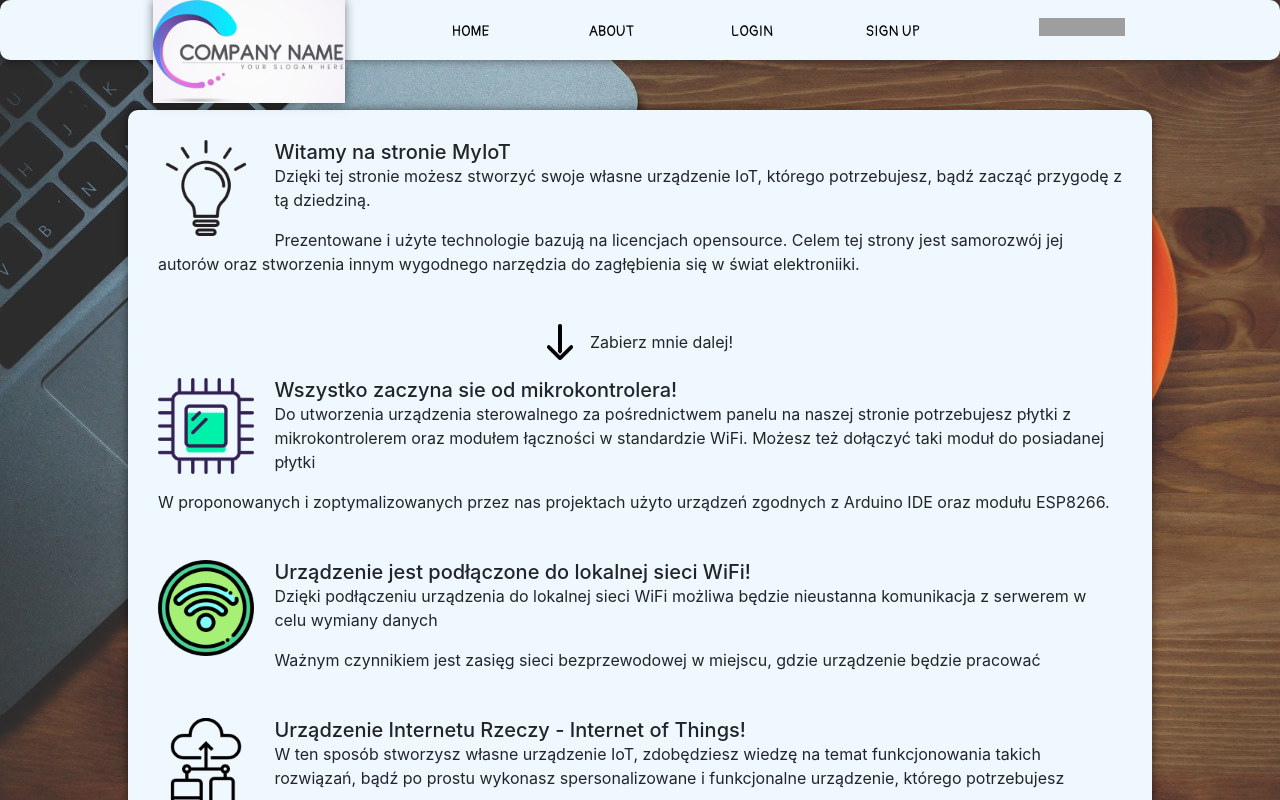
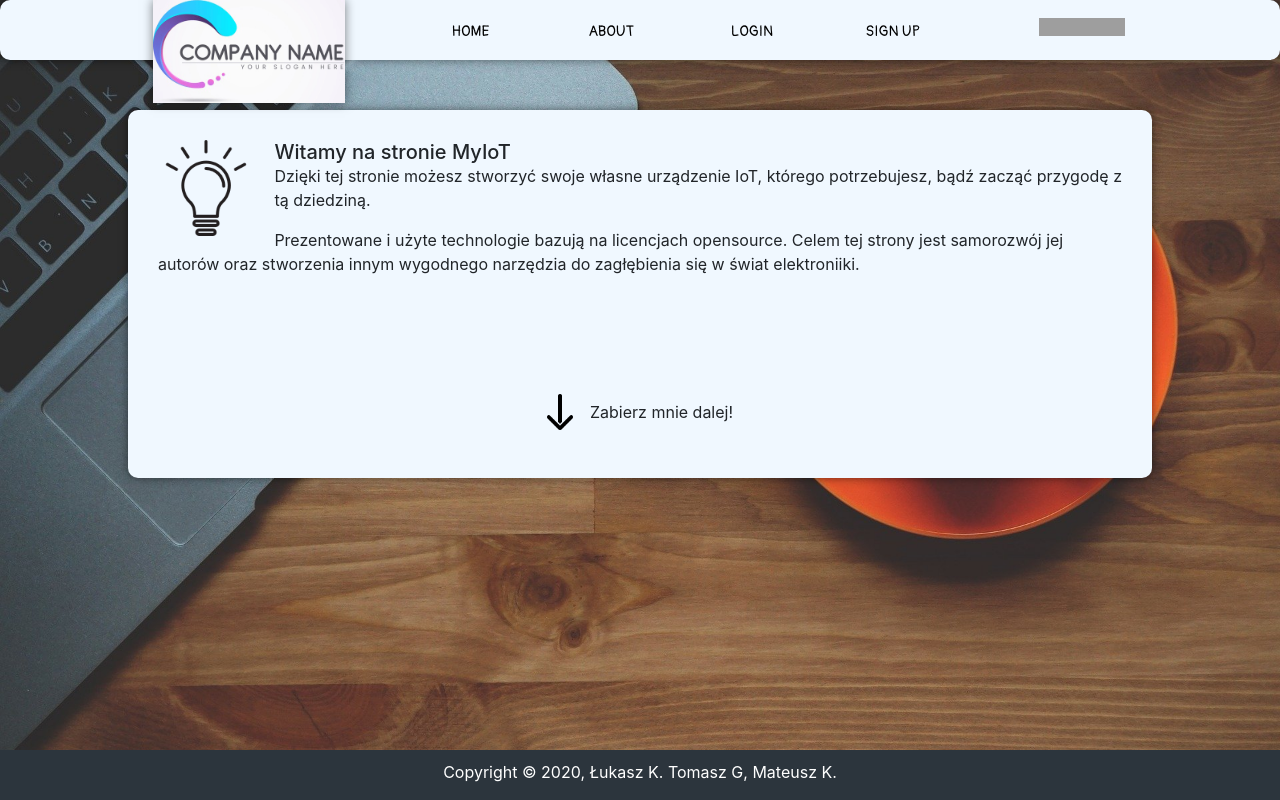
Before and after one commit to matizkata/MyIoT, a Vue app in the folder myiot/: page / in a window 1280 px wide. Shown: the top 800 px of the page. Built offline with nearby package versions, Linux system fonts and the light colour scheme; grey boxes are pictures that could not be loaded.

Commit message:
Dodano strone home oraz wysuwanie i chowanie zawartosci onClick, pozostało odwrocic strzalke po wysunieciu

```diff
--- a/myiot/src/components/homeWindow.vue
+++ b/myiot/src/components/homeWindow.vue
@@ -9,10 +9,9 @@
           <p>Prezentowane i użyte technologie bazują na licencjach opensource. Celem tej strony jest samorozwój jej autorów oraz stworzenia innym wygodnego narzędzia do zagłębienia się w świat elektroniiki.</p>
         </div>
      </div>
-     <div class="slideDownArrow">
-        <img class="arrowIcon" src="/images/down.png">
-        <div class="itemText"><p>Zabierz mnie dalej!</p></div>
-     </div>
+
+
+      <div class="homeContents" v-bind:class="{contentIsVisible:isVisible}">
         <div class="homeItem">
             <img class="itemIcon" src="/images/chip.png">
             <div class="itemText">
@@ -54,12 +53,24 @@
             </div>
         </div>
       </div>
+      <div class="slideDownArrow" v-on:click="isVisible=!isVisible">
+        <img class="arrowIcon" src="/images/down.png">
+        <div class="itemText"><p>Zabierz mnie dalej!</p></div>
+     </div>
+
+   </div>
  </div>
 </template>
 
 <script>
   export default {
-  name:'homeWindow'
+    name: 'homeWindow',
+    data: function() {
+      return {
+        isVisible:false,
+      }
+    },
+
   }
 </script>
 
@@ -81,7 +92,7 @@ export default {
 
   .homeItem{
     min-width: 50%;
-    margin-bottom: 30px;
+    margin-bottom: 100px;
   }
 
 
@@ -109,4 +120,17 @@ export default {
    min-width: 200px;
    line-height: 40px;
  }
+
+ .homeContents{
+   height: 0;
+   /* display: none; */
+   transition-duration: 500ms;
+   overflow: hidden;
+ }
+.contentIsVisible{
+  height: 1012px;
+  /* display: block; */
+}
+
+
 </style>
```
Lines whose indentation alone changed are shown as unchanged.
